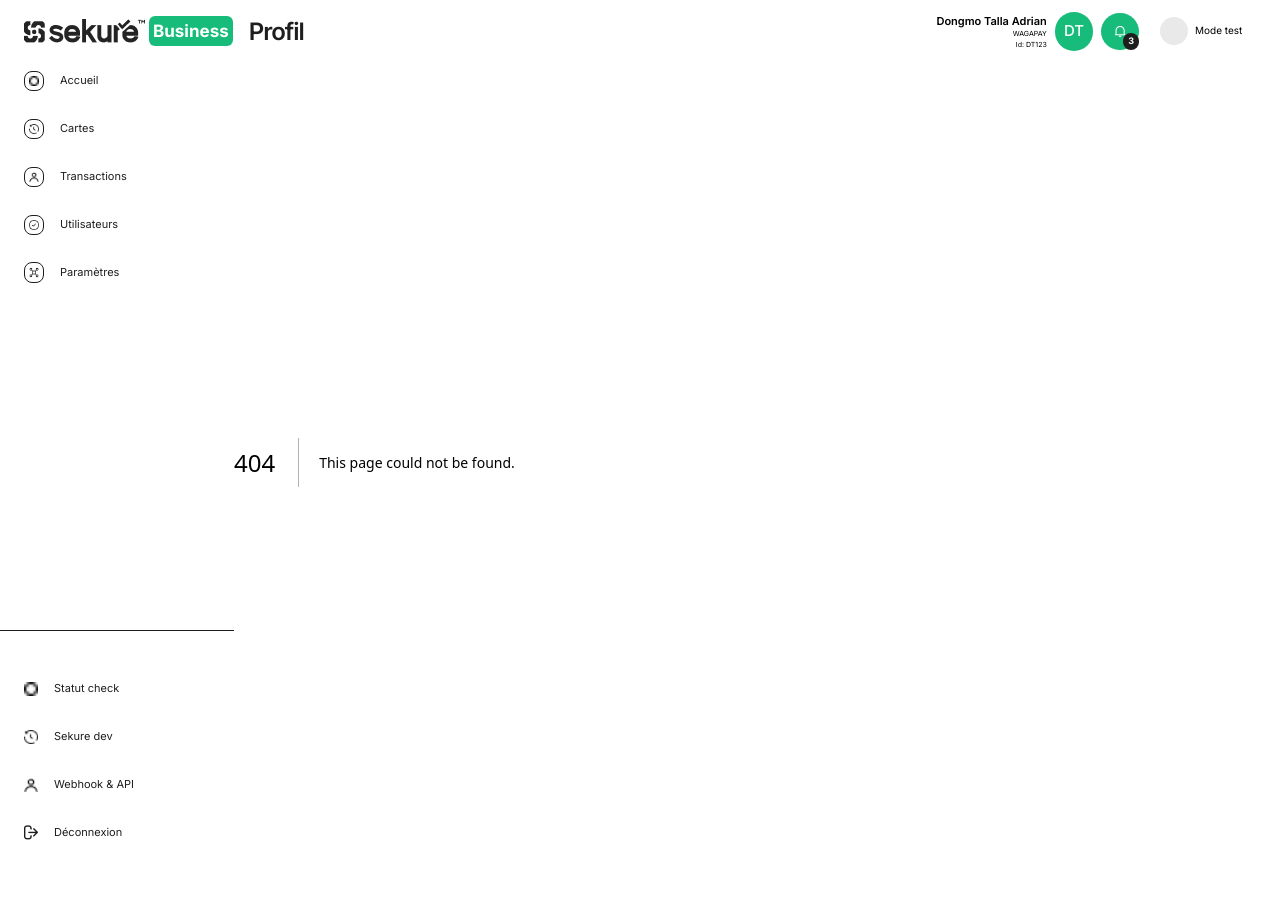
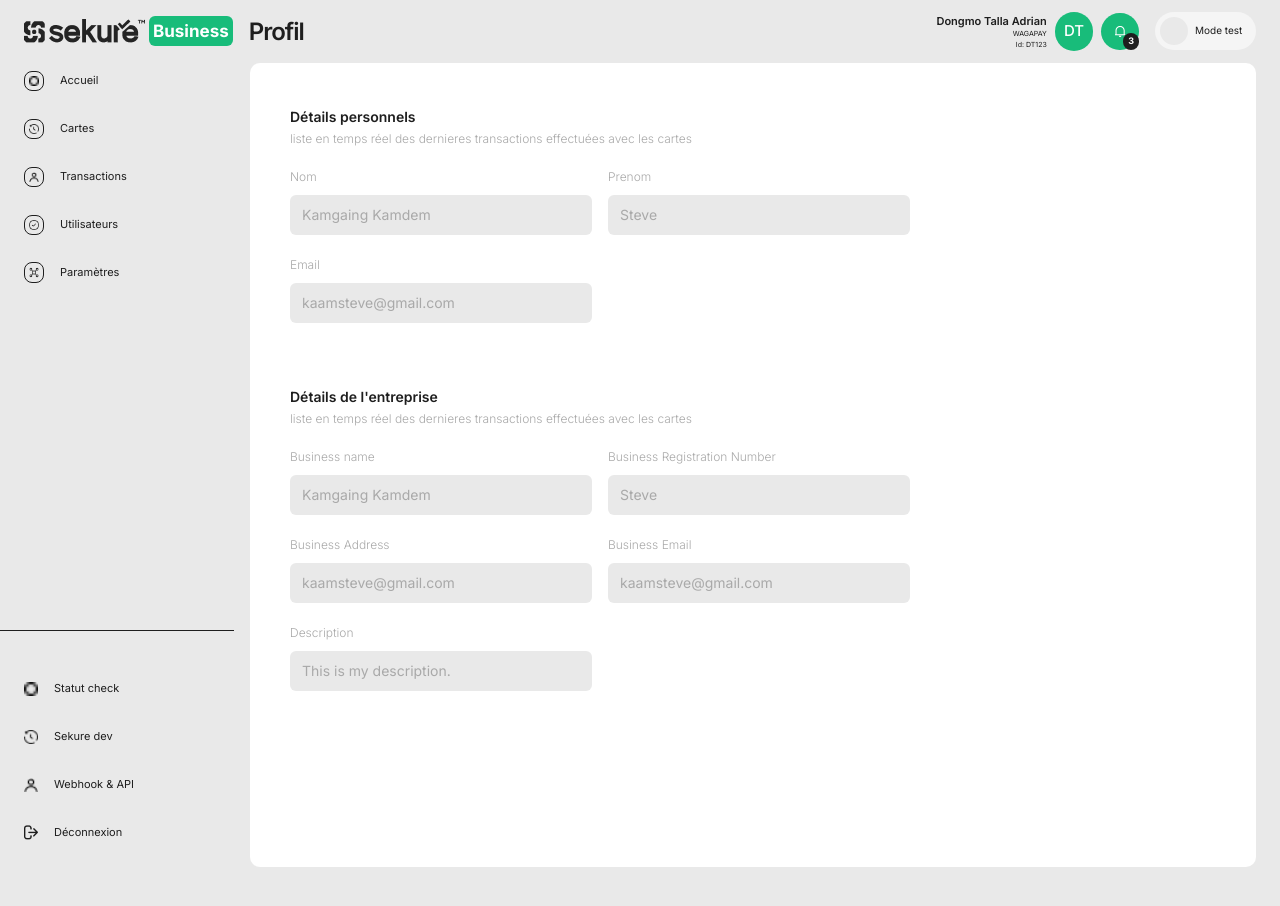
Before and after one commit to CodedJay672/sekure-business, a Next.js app: page /profil in a window 1280 px wide. Before the commit this address had no page. Before the commit the page ends 863 px from the top, so only its background shows below. Built offline with nearby package versions, Linux system fonts and the light colour scheme.

Commit message:
implement profile dropdown and profile details page

```diff
--- /dev/null
+++ b/src/app/profil/page.tsx
@@ -0,0 +1,26 @@
+import BusinessForm from "@/components/Forms/BusinessForm";
+import UserForm from "@/components/Forms/UserForm";
+
+const Profil = () => {
+  return (
+    <section className="wrapper">
+      <div className="w-full max-w-[1214px] flex flex-col rounded-[10px] bg-white pt-11 pl-10 pb-44">
+        <h2 className="text-sm leading-24 font-semibold">Détails personnels</h2>
+        <p className="text-xs font-light text-placeholder-text mt-1">liste en temps réel des dernieres transactions effectuées avec les cartes</p>
+
+        <div className="mt-4">
+          <UserForm />
+        </div>
+
+        <h2 className="text-sm leading-24 font-semibold mt-16">Détails de l'entreprise</h2>
+        <p className="text-xs font-light text-placeholder-text mt-1">liste en temps réel des dernieres transactions effectuées avec les cartes</p>
+
+        <div className="mt-4">
+          <BusinessForm />
+        </div>
+      </div>
+    </section>
+  )
+}
+
+export default Profil;
--- /dev/null
+++ b/src/components/Dropdowns/UserDropdownMenu.tsx
@@ -0,0 +1,38 @@
+import React from 'react'
+import { Button } from '../ui/button'
+import { useRouter} from 'next/navigation'
+
+interface ProfileProps {
+  handleClick: () => void;
+}
+
+const UserDropdownMenu: React.FC<ProfileProps> = ({ handleClick }) => {
+  const route = useRouter();
+
+  const handleProfile = () => {
+    route.push('/profil');
+
+    handleClick();
+  }
+
+  return (
+    <div className="w-64 absolute top-12 right-0 bg-white z-10 shadow-lg rounded-[10px] p-4">
+      <div className='flex flex-col justify-center items-center mr-2 mt-6'>
+        <div className='w-[50px] h-[50px] rounded-full bg-primary flex-center mb-4'>
+          <span className='text-white text-[15px] leading-[34.5px] text-centerf font-[500]'>DT</span>
+        </div>
+        <div className='flex-center flex-col gap-1'>
+          <h3 className="text-base leading-[16.5px] font-bold">Dongmo Talla Adrian</h3>
+          <p className="text-sm leading-[10.5px] font-normal">WAGAPAY</p>
+          <span className='text-sm leading-[10.5px] text-center font-normal'>Id: DT123</span>
+        </div>
+      </div>
+
+      <Button variant="outline" type='button' className='w-full py-2 text-left text-sm font-semibold text-primary border border-primary rounded-full mt-24 mb-10 bg-white' onClick={handleProfile}>
+        Profil
+      </Button>
+    </div>
+  )
+}
+
+export default UserDropdownMenu
--- /dev/null
+++ b/src/components/Forms/BusinessForm.tsx
@@ -0,0 +1,128 @@
+"use client";
+
+import { zodResolver } from "@hookform/resolvers/zod";
+import { useForm } from "react-hook-form";
+import { z } from "zod";
+
+import {
+  Form,
+  FormControl,
+  FormField,
+  FormItem,
+  FormLabel,
+  FormMessage,
+} from "@/components/ui/form"
+
+import { businessNameSchema } from "../../validation";
+import { Input } from "../ui/input";
+
+const BusinessForm = () => {
+  const form = useForm<z.infer<typeof businessNameSchema>>({
+    resolver: zodResolver(businessNameSchema),
+  })
+
+
+  function onSubmit(values: z.infer<typeof businessNameSchema>) {
+    // Do something with the form values.
+    // ✅ This will be type-safe and validated.
+    console.log(values)
+  }
+
+  return (
+    <Form {...form}>
+      <form onSubmit={form.handleSubmit(onSubmit)} className="max-w-[791.86px] flex flex-wrap gap-4">
+        <FormField
+          control={form.control}
+          name="name"
+          render={({ field }) => (
+            <FormItem>
+              <FormLabel className="text-xs font-light text-placeholder-text">Business name</FormLabel>
+              <FormControl>
+                <Input
+                  placeholder="Kamgaing Kamdem"
+                  {...field}
+                  className="input pr-20 bg-notif"
+                />
+              </FormControl>
+              <FormMessage className="text-xs font-normal leading-6 text-red-700" />
+            </FormItem>
+          )}
+        />
+
+        <FormField
+          control={form.control}
+          name="number"
+          render={({ field }) => (
+            <FormItem>
+              <FormLabel className="text-xs font-light text-placeholder-text">Business Registration Number</FormLabel>
+              <FormControl>
+                <Input
+                  placeholder="Steve"
+                  {...field}
+                  className="input pr-20 bg-notif"
+                />
+              </FormControl>
+              <FormMessage className="text-xs font-normal leading-6 text-red-700" />
+            </FormItem>
+          )}
+        />
+
+        <FormField
+          control={form.control}
+          name="address"
+          render={({ field }) => (
+            <FormItem>
+              <FormLabel className="text-xs font-light text-placeholder-text">Business Address</FormLabel>
+              <FormControl>
+                <Input
+                  placeholder="kaamsteve@gmail.com"
+                  {...field}
+                  className="input pr-20 bg-notif"
+                />
+              </FormControl>
+              <FormMessage className="text-xs font-normal leading-6 text-red-700" />
+            </FormItem>
+          )}
+        />
+
+        <FormField
+          control={form.control}
+          name="email"
+          render={({ field }) => (
+            <FormItem>
+              <FormLabel className="text-xs font-light text-placeholder-text">Business Email</FormLabel>
+              <FormControl>
+                <Input
+                  placeholder="kaamsteve@gmail.com"
+                  {...field}
+                  className="input pr-20 bg-notif"
+                />
+              </FormControl>
+              <FormMessage className="text-xs font-normal leading-6 text-red-700" />
+            </FormItem>
+          )}
+        />
+
+        <FormField
+          control={form.control}
+          name="description"
+          render={({ field }) => (
+            <FormItem>
+              <FormLabel className="text-xs font-light text-placeholder-text">Description</FormLabel>
+              <FormControl>
+                <Input
+                  placeholder="This is my description."
+                  {...field}
+                  className="input pr-20 bg-notif"
+                />
+              </FormControl>
+              <FormMessage className="text-xs font-normal leading-6 text-red-700" />
+            </FormItem>
+          )}
+        />
+      </form>
+    </Form>
+  )
+}
+
+export default BusinessForm
--- a/src/components/Forms/ConvertFundsForm.tsx
+++ b/src/components/Forms/ConvertFundsForm.tsx
@@ -14,7 +14,6 @@ import {
 } from "@/components/ui/form"
 
 import { conversionSchema } from "../../validation";
-import ButtonIconRight from "../ui/shared/ButtonIconRight";
 import { ArrowRightIcon } from "lucide-react";
 import { Input } from "../ui/input";
 import Currency from "../ui/shared/Currency";
--- /dev/null
+++ b/src/components/Forms/UserForm.tsx
@@ -0,0 +1,92 @@
+"use client";
+
+import { zodResolver } from "@hookform/resolvers/zod";
+import { useForm } from "react-hook-form";
+import { z } from "zod";
+
+import {
+  Form,
+  FormControl,
+  FormField,
+  FormItem,
+  FormLabel,
+  FormMessage,
+} from "@/components/ui/form"
+
+import { userSchema } from "../../validation";
+import { Input } from "../ui/input";
+
+const UserForm = () => {
+  const form = useForm<z.infer<typeof userSchema>>({
+    resolver: zodResolver(userSchema),
+  })
+
+
+  function onSubmit(values: z.infer<typeof userSchema>) {
+    // Do something with the form values.
+    // ✅ This will be type-safe and validated.
+    console.log(values)
+  }
+
+  return (
+    <Form {...form}>
+      <form onSubmit={form.handleSubmit(onSubmit)} className="max-w-[791.86px] flex flex-wrap gap-4">
+        <FormField
+          control={form.control}
+          name="firstName"
+          render={({ field }) => (
+            <FormItem>
+              <FormLabel className="text-xs font-light text-placeholder-text">Nom</FormLabel>
+              <FormControl>
+                <Input
+                  placeholder="Kamgaing Kamdem"
+                  {...field}
+                  className="input pr-20 bg-notif"
+                />
+              </FormControl>
+              <FormMessage className="text-xs font-normal leading-6 text-red-700" />
+            </FormItem>
+          )}
+        />
+
+        <FormField
+          control={form.control}
+          name="lastName"
+          render={({ field }) => (
+            <FormItem>
+              <FormLabel className="text-xs font-light text-placeholder-text">Prenom</FormLabel>
+              <FormControl>
+                <Input
+                  placeholder="Steve"
+                  {...field}
+                  className="input pr-20 bg-notif"
+                />
+              </FormControl>
+              <FormMessage className="text-xs font-normal leading-6 text-red-700" />
+            </FormItem>
+          )}
+        />
+
+        <FormField
+          control={form.control}
+          name="email"
+          render={({ field }) => (
+            <FormItem>
+              <FormLabel className="text-xs font-light text-placeholder-text">Email</FormLabel>
+              <FormControl>
+                <Input
+                  placeholder="kaamsteve@gmail.com"
+                  {...field}
+                  className="input pr-20 bg-notif"
+                />
+              </FormControl>
+              <FormMessage className="text-xs font-normal leading-6 text-red-700" />
+            </FormItem>
+          )}
+        />
+      </form>
+    </Form>
+  )
+}
+
+export default UserForm
--- a/src/components/Topbar/Topbar.tsx
+++ b/src/components/Topbar/Topbar.tsx
@@ -1,5 +1,6 @@
 "use client";
 
+import { useState } from "react";
 import Image from "next/image"
 import { usePathname } from "next/navigation"
 import UserDropdown from "../ui/shared/UserDropdown";
@@ -8,9 +9,11 @@ import ModeSwitch from "../ui/shared/ModeSwitch";
 
 const Topbar = () => {
   const pathname = usePathname();
+  const [showProfile, setShowProfile] = useState(false);
+  const [showNotifications, setShowNotifications] = useState(false);
 
   return (
-    <nav className="flex-between w-full py-3 px-6 gap-4 relative">
+    <nav className="flex-between w-full py-3 px-6 gap-4">
       <div className="flex-center">
         <div className="mr-1">
           <Image
--- a/src/components/ui/shared/UserDropdown.tsx
+++ b/src/components/ui/shared/UserDropdown.tsx
@@ -1,16 +1,24 @@
-import React from 'react'
+import React, { useState } from 'react'
+import UserDropdownMenu from '@/components/Dropdowns/UserDropdownMenu';
 
 const UserDropdown = ({ fullname, business }: { fullname: string; business: string; }) => {
+  const [showProfile, setShowProfile] = useState(false);
+
+  const handleProfile = () => {
+    setShowProfile(!showProfile);
+  }
+
   return (
-    <div className='flex'>
+    <div className='flex relative'>
       <div className='flex flex-col justify-center items-end mr-2'>
         <h3 className="text-[11px] leading-[16.5px] font-semibold">{fullname}</h3>
         <p className="text-[7px] leading-[10.5px] font-normal">{business}</p>
         <span className='text-[7px] leading-[10.5px] text-center font-normal'>Id: DT123</span>
       </div>
-      <div className='w-[38.66px] h-[38.66px] rounded-full bg-primary flex-center cursor-pointer'>
+      <div className='w-[38.66px] h-[38.66px] rounded-full bg-primary flex-center cursor-pointer' onClick={handleProfile}>
         <span className='text-white text-[15px] leading-[34.5px] text-centerf font-[500]'>DT</span>
       </div>
+      {showProfile && <UserDropdownMenu handleClick={handleProfile} />}
     </div>
   )
 }
--- a/src/validation/index.ts
+++ b/src/validation/index.ts
@@ -28,3 +28,25 @@ export const cardCreateSchema = z.object({
   }),
   email: z.string(),
 });
+
+export const userSchema = z.object({
+  firstName: z.string().min(2, {
+    message: 'Le prénom doit contenir au moins 2 caractères'
+  }),
+  lastName: z.string().min(2, {
+    message: 'Le nom doit contenir au moins 2 caractères'
+  }),
+  email: z.string().email(),
+});
+
+export const businessNameSchema = z.object({
+  name: z.string().min(2, {
+    message: 'Le prénom doit contenir au moins 2 caractères'
+  }),
+  number: z.number(),
+  address: z.string(),
+  email: z.string().email(),
+  description: z.string().min(10, {
+    message: 'La description doit contenir au moins 10 caractères'
+  }),
+});
```
